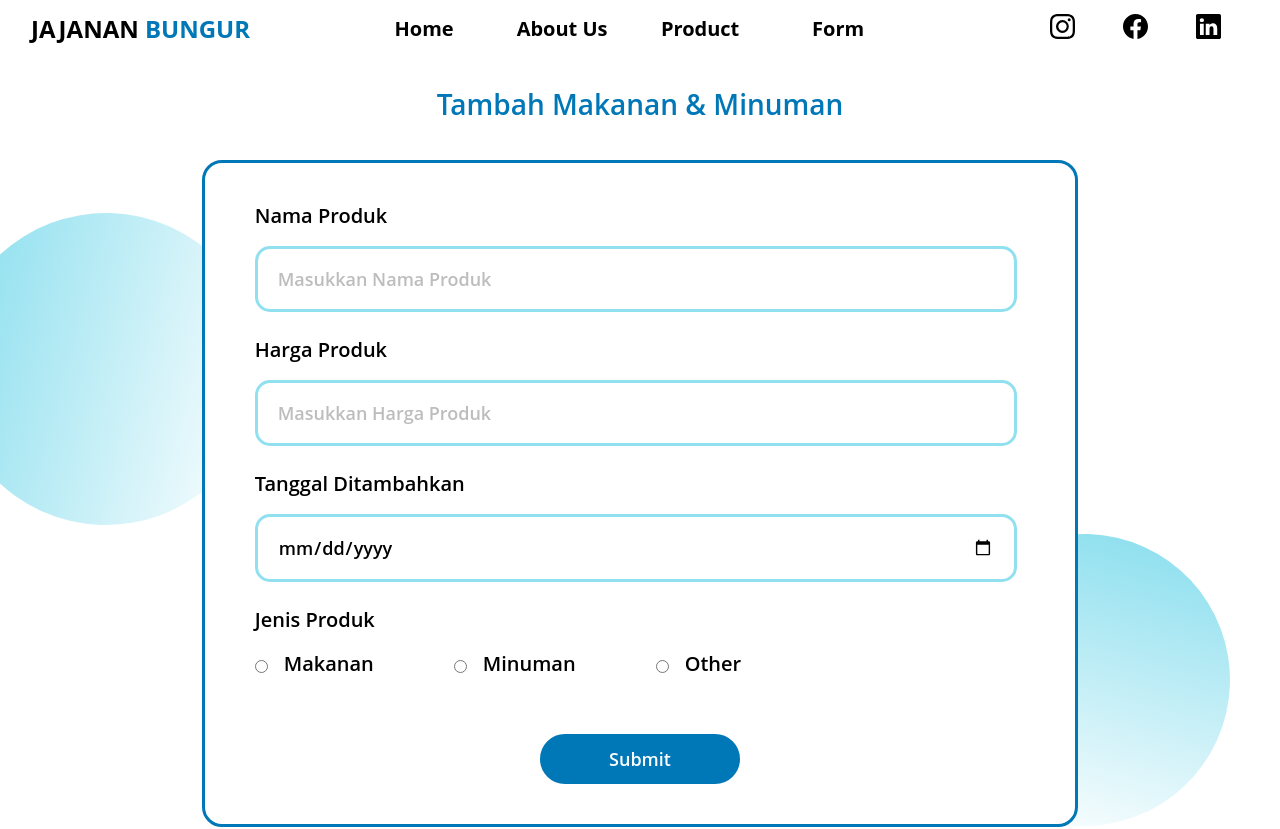
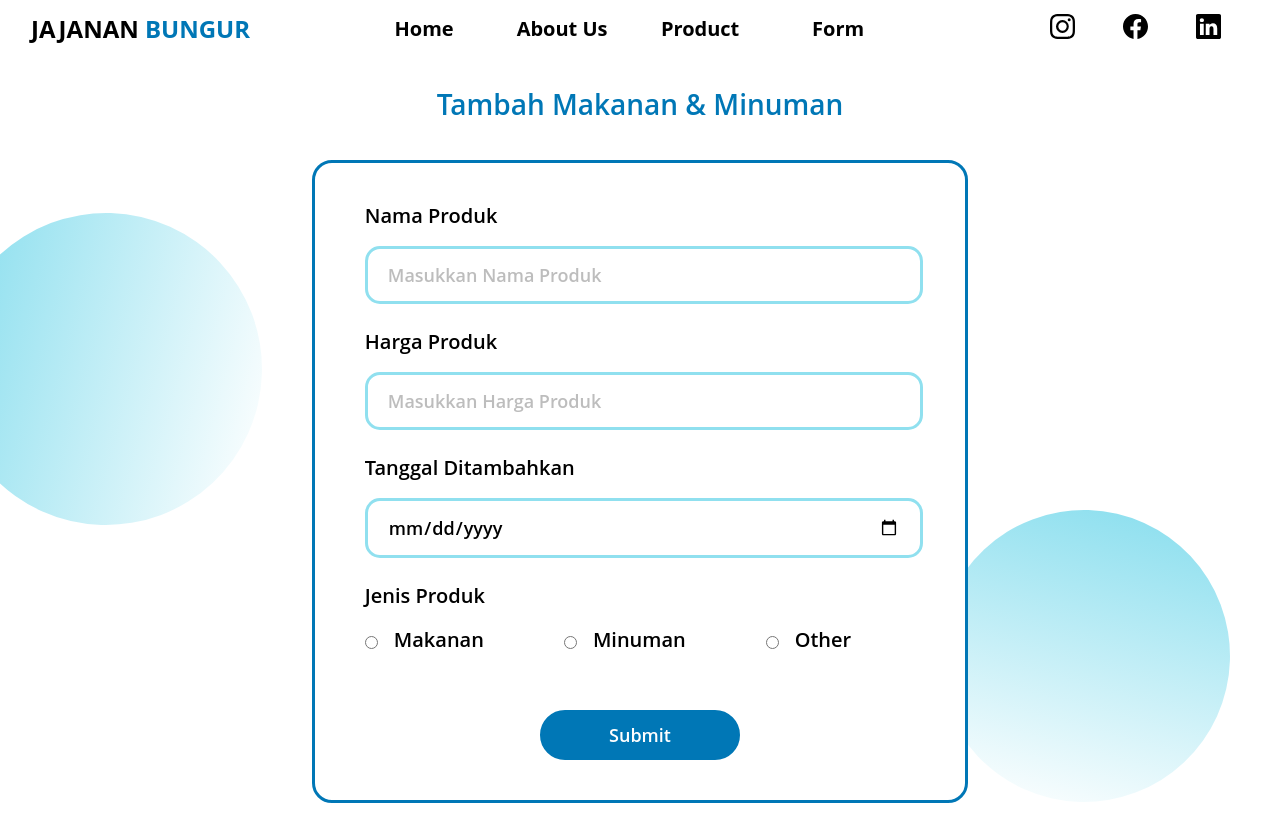
Before and after one commit to Laviz07/jobsheet1_2122_xirpla_21_muhammad_rafisyah_rizkiyawan, a React (Create React App) app: page /form in a window 1280 px wide. Shown: the top 829 px of the page. Built offline with nearby package versions, Linux system fonts and the light colour scheme.

Commit message:
update form

```diff
--- a/src/component/form/form.css
+++ b/src/component/form/form.css
@@ -64,7 +64,7 @@ form{
     border: 3px solid #0077B6;
     border-radius: 20px;
     margin-top: 3rem;
-    width: 70%;
+    width: 50%;
     margin: auto;
 }
 
@@ -74,10 +74,14 @@ form{
     line-height: 44px;
 }
 
-.form-container input[type=text], input[type=date], input[type=number], input[type=email], textarea {
+.form-container input[type=text],
+input[type=date],
+input[type=number],
+input[type=email],
+textarea {
     border: 3px solid var(--soft-blue);
     border-radius: 15px;
-    padding: 18px 20px;
+    padding: 14px 20px;
     margin-top: 0.5rem;
     width: 93%;
     font-size: 18px;
```
